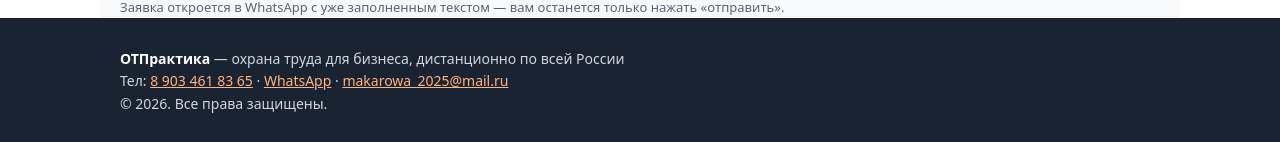
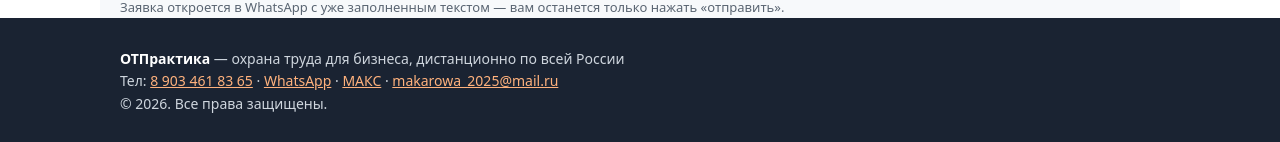
Before and after one commit to otpraktika/otpraktika.github.io, a plain HTML site: page index.html in a window 1280 px wide. Shown: the part 4438-4580 px from the top of the page. Drawn offline with Linux system fonts and the light colour scheme.

Commit message:
Update index.html

```diff
--- a/index.html
+++ b/index.html
@@ -159,7 +159,7 @@ footer a{color:#ffb27d}
 
 <section class="wrap" id="zayavka" style="background:#f7f9fb"><h2>Запишитесь на бесплатный аудит</h2>
 <p style="margin-bottom:8px">Заполните форму — я перезвоню в течение рабочего дня. Или напишите сразу в WhatsApp: кнопка внизу.</p>
-<p class="note" style="margin-bottom:20px">Другие способы связи: <a href="https://wa.me/79034618365">WhatsApp</a>, <a href="https://max.ru/u/f9LHodD0cOLZVInppm0932HFrOMudLCQ85YQm0WwOru96z1a7WfIFzDqd3A">МАКС</a> или почта <a href="mailto:makarowa_2025@mail.ru">makarowa_2025@mail.ru</a> — отвечаю в течение рабочего дня.</p>
+<p class="note" style="margin-bottom:20px">Другие способы связи: <a href="https://wa.me/79034618365">WhatsApp</a>, <a href="https://max.ru/u/f9LHodD0cOJmuLkNoiKsUXv-oVR5EjIh43zGyWhbKrH9H-_8RcGMerdr-7Y">МАКС</a> или почта <a href="mailto:makarowa_2025@mail.ru">makarowa_2025@mail.ru</a> — отвечаю в течение рабочего дня.</p>
 <form onsubmit="send(event)">
 <input id="n" placeholder="Ваше имя">
 <input id="t" placeholder="Телефон" inputmode="tel">
@@ -182,7 +182,7 @@ footer a{color:#ffb27d}
 <b style="color:#fff">ОТПрактика</b> — охрана труда для бизнеса, дистанционно по всей России<br>
 Тел: <a href="tel:+79034618365">8 903 461 83 65</a> ·
 <a href="https://wa.me/79034618365">WhatsApp</a> ·
-<a href="https://max.ru/u/f9LHodD0cOJmuLkNoiKsUXv-oVR5EjIh43zGyWhbKrH9H-_8RcGMerdr-7Y>МАКС</a> ·
+<a href="https://max.ru/u/f9LHodD0cOJmuLkNoiKsUXv-oVR5EjIh43zGyWhbKrH9H-_8RcGMerdr-7Y">МАКС</a> ·
 <a href="mailto:makarowa_2025@mail.ru">makarowa_2025@mail.ru</a><br>
 © 2026. Все права защищены.
 </div></footer>
```
